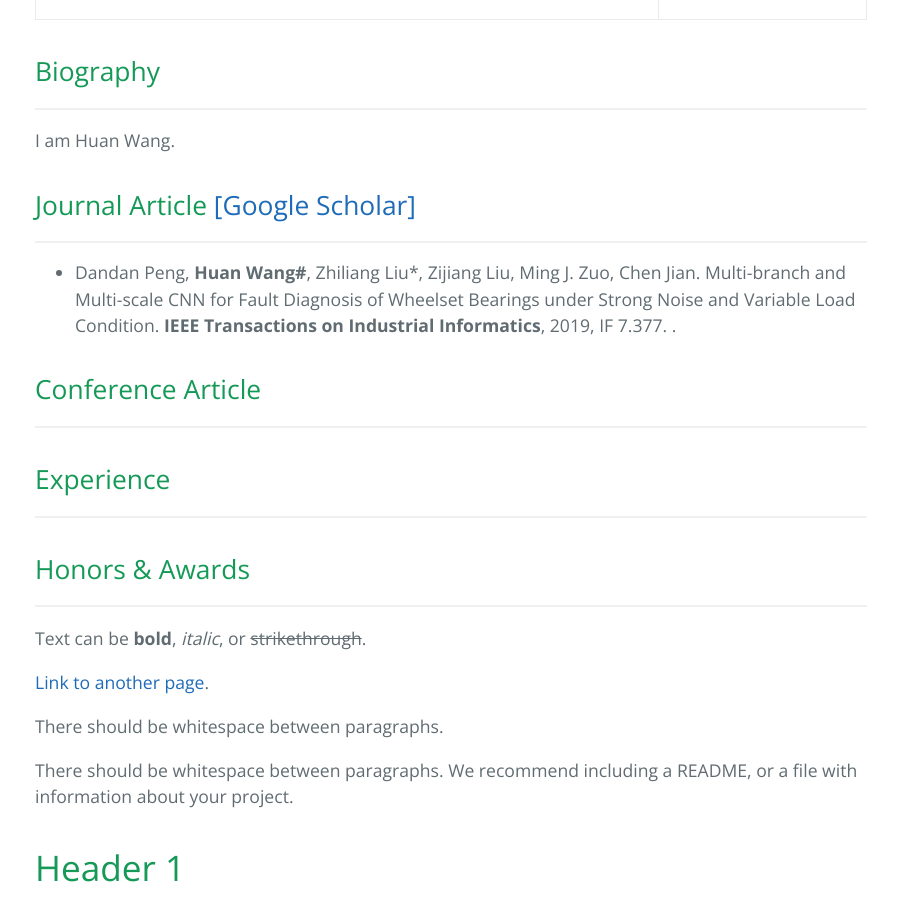
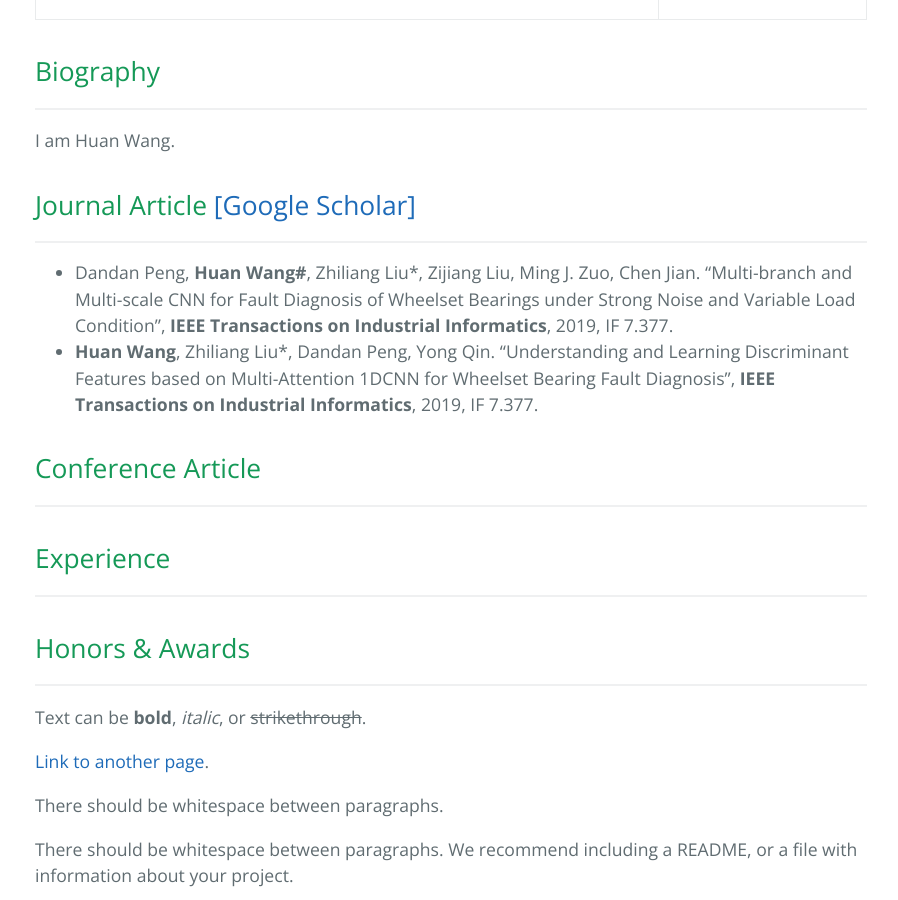
Before and after one commit to WH-HuanWang/WH-HuanWang.github.io, a Jekyll site: the page built from index.md, in a window 1280 px wide and 900 px high, scrolled down 703 px. Shown: the whole window, without its empty margins (189-1087 px from the left). Built offline with Jekyll 4.4.1, drawn with Linux system fonts in a browser that asks for light colours.

Commit message:
Update index.md

```diff
--- a/index.md
+++ b/index.md
@@ -27,8 +27,8 @@ I am Huan Wang.
 
 ## Journal Article [[Google Scholar]](https://scholar.google.com.hk/citations?user=Um0g-XMAAAAJ&hl=zh-CN&authuser=1)
 * * *
-* Dandan Peng, <b>Huan Wang#</b>, Zhiliang Liu*, Zijiang Liu, Ming J. Zuo, Chen Jian. Multi-branch and Multi-scale CNN for Fault Diagnosis of Wheelset Bearings under Strong Noise and Variable Load Condition. <b>IEEE Transactions on Industrial Informatics</b>, 2019, IF 7.377.
-.
+* Dandan Peng, <b>Huan Wang#</b>, Zhiliang Liu*, Zijiang Liu, Ming J. Zuo, Chen Jian. "Multi-branch and Multi-scale CNN for Fault Diagnosis of Wheelset Bearings under Strong Noise and Variable Load Condition", <b>IEEE Transactions on Industrial Informatics</b>, 2019, IF 7.377.
+* <b>Huan Wang</b>, Zhiliang Liu*, Dandan Peng, Yong Qin. "Understanding and Learning Discriminant Features based on Multi-Attention 1DCNN for Wheelset Bearing Fault Diagnosis", <b>IEEE Transactions on Industrial Informatics</b>, 2019, IF 7.377.
 
 ## Conference Article
 * * *
```
